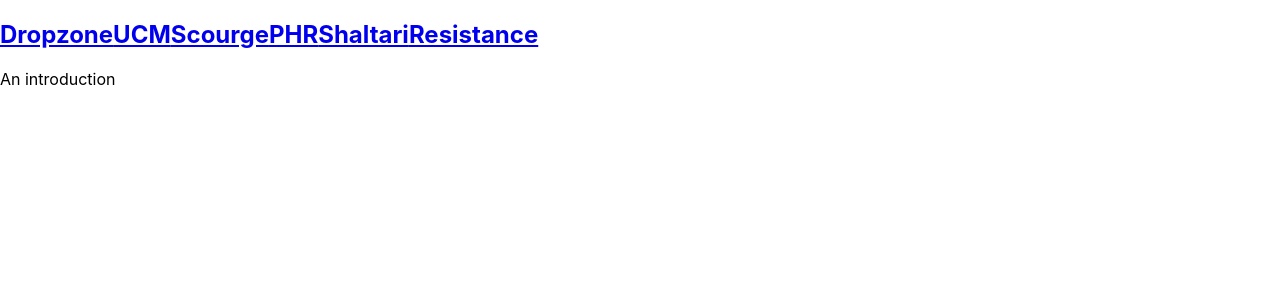
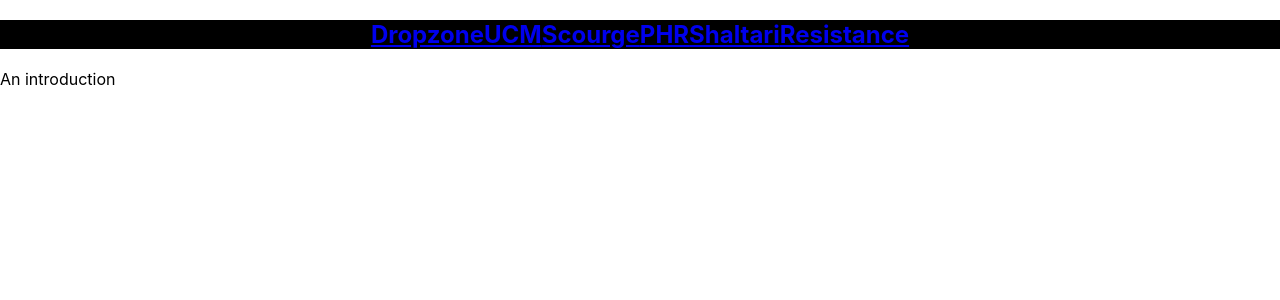
Before and after one commit to Nagumoto/drop-x-commander-app, a React (Create React App) app: page / in a window 1280 px wide. Shown: the top 300 px of the page. Built offline with nearby package versions, Linux system fonts and the light colour scheme.

Commit message:
Cleared initial CSS and barely starter styling site

```diff
--- a/src/App.css
+++ b/src/App.css
@@ -2,31 +2,13 @@
   text-align: center;
 }
 
-.App-logo {
-  animation: App-logo-spin infinite 20s linear;
-  height: 40vmin;
+nav {
+  background-color: black;
+  text-align: center
 }
 
-.App-header {
-  background-color: #282c34;
-  min-height: 100vh;
+#battlegroups {
   display: flex;
   flex-direction: column;
-  align-items: center;
-  justify-content: center;
-  font-size: calc(10px + 2vmin);
-  color: white;
+  align-items: center
 }
-
-.App-link {
-  color: #61dafb;
-}
-
-@keyframes App-logo-spin {
-  from {
-    transform: rotate(0deg);
-  }
-  to {
-    transform: rotate(360deg);
-  }
-}
```
